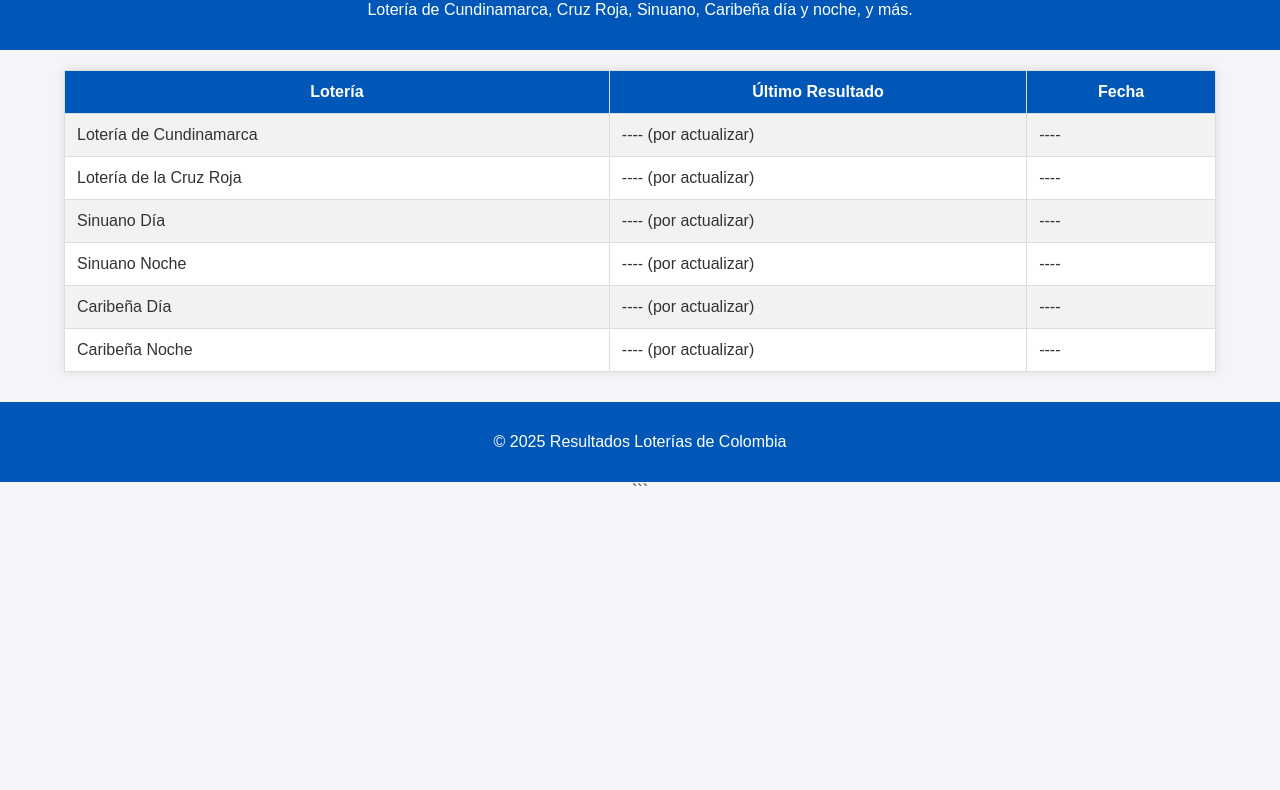
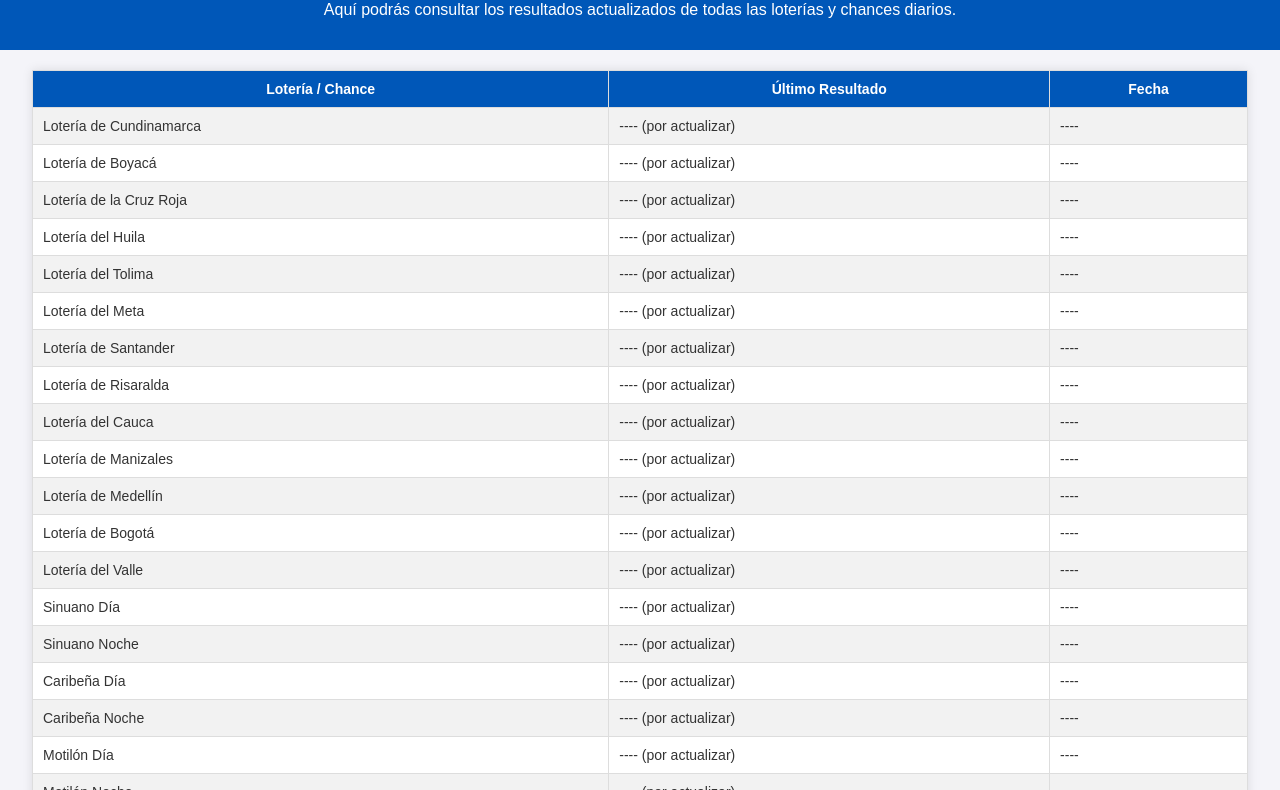
Before and after one commit to victricio/resultados-loterias-y-chance-, a plain HTML site: page index.html in a window 1280 px wide. Shown: the part 85-875 px from the top of the page. Before the commit the page ends 800 px from the top, so only its background shows below. Drawn offline with Linux system fonts and the light colour scheme.

Commit message:
Add index.html - primera versión

```diff
--- a/index.html
+++ b/index.html
@@ -22,15 +22,16 @@
       margin: 0;
     }
     table {
-      width: 90%;
+      width: 95%;
       margin: 20px auto;
       border-collapse: collapse;
       background: white;
       box-shadow: 0px 0px 10px rgba(0,0,0,0.1);
     }
     th, td {
-      padding: 12px;
+      padding: 10px;
       border: 1px solid #ddd;
+      font-size: 14px;
     }
     th {
       background: #0057b8;
@@ -44,51 +45,56 @@
       padding: 15px;
       background: #0057b8;
       color: white;
+      font-size: 14px;
     }
   </style>
 </head>
 <body>
   <header>
-    <h1>Resultados de Loterías Colombianas</h1>
-    <p>Lotería de Cundinamarca, Cruz Roja, Sinuano, Caribeña día y noche, y más.</p>
+    <h1>Resultados de Loterías y Chances en Colombia</h1>
+    <p>Aquí podrás consultar los resultados actualizados de todas las loterías y chances diarios.</p>
   </header>
 
   <table>
     <tr>
-      <th>Lotería</th>
+      <th>Lotería / Chance</th>
       <th>Último Resultado</th>
       <th>Fecha</th>
     </tr>
-    <tr>
-      <td>Lotería de Cundinamarca</td>
-      <td>---- (por actualizar)</td>
-      <td>----</td>
-    </tr>
-    <tr>
-      <td>Lotería de la Cruz Roja</td>
-      <td>---- (por actualizar)</td>
-      <td>----</td>
-    </tr>
-    <tr>
-      <td>Sinuano Día</td>
-      <td>---- (por actualizar)</td>
-      <td>----</td>
-    </tr>
-    <tr>
-      <td>Sinuano Noche</td>
-      <td>---- (por actualizar)</td>
-      <td>----</td>
-    </tr>
-    <tr>
-      <td>Caribeña Día</td>
-      <td>---- (por actualizar)</td>
-      <td>----</td>
-    </tr>
-    <tr>
-      <td>Caribeña Noche</td>
-      <td>---- (por actualizar)</td>
-      <td>----</td>
-    </tr>
+    <!-- Loterías principales -->
+    <tr><td>Lotería de Cundinamarca</td><td>---- (por actualizar)</td><td>----</td></tr>
+    <tr><td>Lotería de Boyacá</td><td>---- (por actualizar)</td><td>----</td></tr>
+    <tr><td>Lotería de la Cruz Roja</td><td>---- (por actualizar)</td><td>----</td></tr>
+    <tr><td>Lotería del Huila</td><td>---- (por actualizar)</td><td>----</td></tr>
+    <tr><td>Lotería del Tolima</td><td>---- (por actualizar)</td><td>----</td></tr>
+    <tr><td>Lotería del Meta</td><td>---- (por actualizar)</td><td>----</td></tr>
+    <tr><td>Lotería de Santander</td><td>---- (por actualizar)</td><td>----</td></tr>
+    <tr><td>Lotería de Risaralda</td><td>---- (por actualizar)</td><td>----</td></tr>
+    <tr><td>Lotería del Cauca</td><td>---- (por actualizar)</td><td>----</td></tr>
+    <tr><td>Lotería de Manizales</td><td>---- (por actualizar)</td><td>----</td></tr>
+    <tr><td>Lotería de Medellín</td><td>---- (por actualizar)</td><td>----</td></tr>
+    <tr><td>Lotería de Bogotá</td><td>---- (por actualizar)</td><td>----</td></tr>
+    <tr><td>Lotería del Valle</td><td>---- (por actualizar)</td><td>----</td></tr>
+
+    <!-- Chances / regionales -->
+    <tr><td>Sinuano Día</td><td>---- (por actualizar)</td><td>----</td></tr>
+    <tr><td>Sinuano Noche</td><td>---- (por actualizar)</td><td>----</td></tr>
+    <tr><td>Caribeña Día</td><td>---- (por actualizar)</td><td>----</td></tr>
+    <tr><td>Caribeña Noche</td><td>---- (por actualizar)</td><td>----</td></tr>
+    <tr><td>Motilón Día</td><td>---- (por actualizar)</td><td>----</td></tr>
+    <tr><td>Motilón Noche</td><td>---- (por actualizar)</td><td>----</td></tr>
+    <tr><td>Paisita Día</td><td>---- (por actualizar)</td><td>----</td></tr>
+    <tr><td>Paisita Noche</td><td>---- (por actualizar)</td><td>----</td></tr>
+    <tr><td>Cafeterito Día</td><td>---- (por actualizar)</td><td>----</td></tr>
+    <tr><td>Cafeterito Noche</td><td>---- (por actualizar)</td><td>----</td></tr>
+    <tr><td>Chontico Día</td><td>---- (por actualizar)</td><td>----</td></tr>
+    <tr><td>Chontico Noche</td><td>---- (por actualizar)</td><td>----</td></tr>
+    <tr><td>Dorado Mañana</td><td>---- (por actualizar)</td><td>----</td></tr>
+    <tr><td>Dorado Tarde</td><td>---- (por actualizar)</td><td>----</td></tr>
+    <tr><td>Fantástica Día</td><td>---- (por actualizar)</td><td>----</td></tr>
+    <tr><td>Fantástica Noche</td><td>---- (por actualizar)</td><td>----</td></tr>
+    <tr><td>Culona Día</td><td>---- (por actualizar)</td><td>----</td></tr>
+    <tr><td>Culona Noche</td><td>---- (por actualizar)</td><td>----</td></tr>
   </table>
 
   <footer>
```
